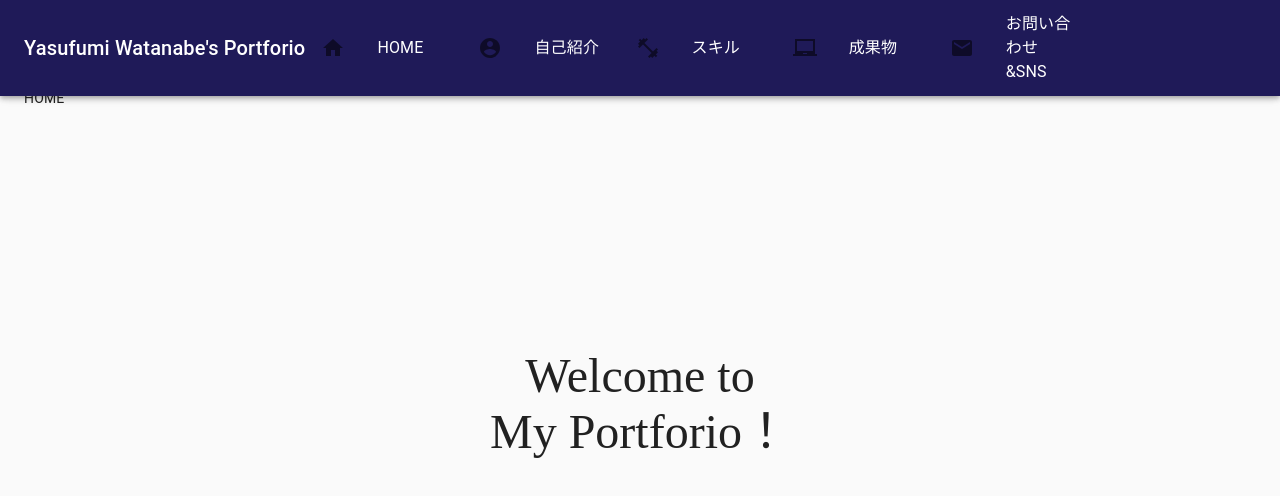
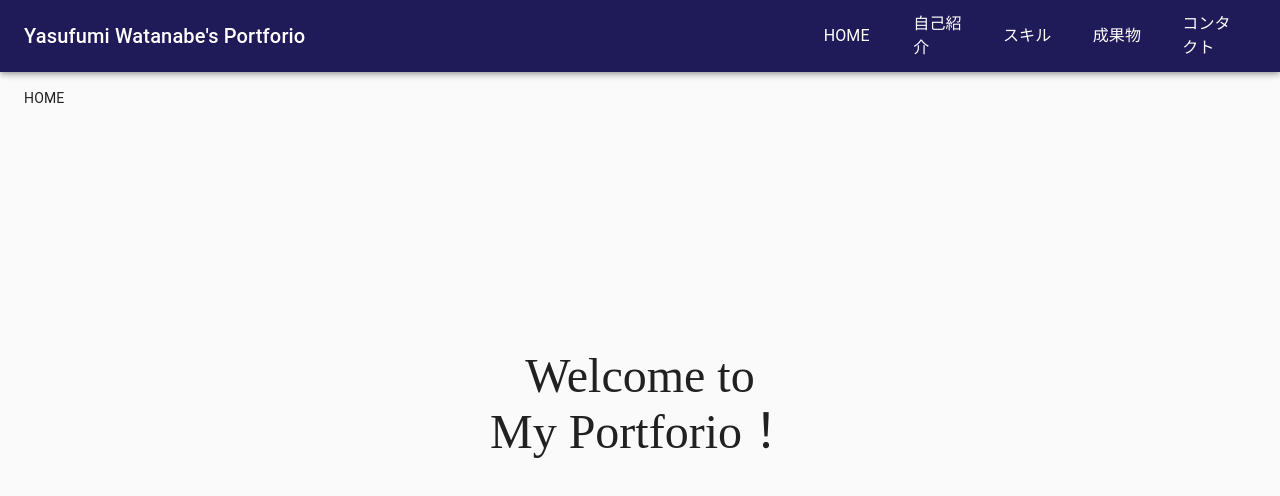
Before and after one commit to yasuyasu-w/myportforio2, a React (Create React App) app: page / in a window 1280 px wide. Shown: the top 496 px of the page. Built offline with nearby package versions, Linux system fonts and the light colour scheme.

Commit message:
AppBarのアイコンを消えるようにし、右寄せにした

```diff
--- a/package.json
+++ b/package.json
@@ -12,6 +12,7 @@
     "@types/node": "^12.12.53",
     "@types/react": "^16.9.44",
     "@types/react-dom": "^16.9.8",
+    "classnames": "^2.2.6",
     "react": "^16.13.1",
     "react-dom": "^16.13.1",
     "react-router-dom": "^5.2.0",
--- a/src/Bar/AppBars.tsx
+++ b/src/Bar/AppBars.tsx
@@ -46,6 +46,7 @@ const useStyles = makeStyles((theme: Theme) =>
     },
     menuIcon:{
       display:'flex',
+      margin: '0 0 0 auto',
       '@media (max-width: 600px)': {
           display: 'none'
         }
@@ -85,7 +86,7 @@ const AppBars=({open,setOpen})=>{
           </Typography>
 
           <div className={classes.menuIcon} >
-          <AllIcon />
+          <AllIcon hideIcon={classes.hide} />
           </div>
         </Toolbar>
       </AppBar>
--- a/src/Bar/Drawers.tsx
+++ b/src/Bar/Drawers.tsx
@@ -91,11 +91,6 @@ const Drawers=({open,setOpen})=>{
         </div>
         <Divider />
           <List>
-          {/*<HomepageIcon PushAndClose={PushAndClose}  />
-          <ProfileIcon PushAndClose={PushAndClose}  />
-          <SkillsIcon PushAndClose={PushAndClose}  />
-          <ProductIcon PushAndClose={PushAndClose}  />
-          <ContactIcon PushAndClose={PushAndClose}  />*/}
           <AllIcon handleDrawerClose={handleDrawerClose} />
         </List>
           </Drawer>
--- a/src/Bar/MenuIcons/AllIcon.tsx
+++ b/src/Bar/MenuIcons/AllIcon.tsx
@@ -8,11 +8,8 @@ import {useHistory} from 'react-router-dom'
 
 
 
-//type Props={
-//    handleDrawerClose:()=>void
-//}
+
 const AllIcon=(props)=>{
-//const AllIcon:React.FC<Props>=(props)=>{
     const history=useHistory()
 
     const PushAndClose=(path:string)=>{
@@ -24,11 +21,11 @@ const AllIcon=(props)=>{
 
        return(
        <>
-         <HomepageIcon PushAndClose={PushAndClose}  />
-          <ProfileIcon PushAndClose={PushAndClose} />
-          <SkillsIcon PushAndClose={PushAndClose} />
-          <ProductIcon PushAndClose={PushAndClose} />
-          <ContactIcon PushAndClose={PushAndClose} />
+         <HomepageIcon PushAndClose={PushAndClose} hideIcon={props.hideIcon}  />
+          <ProfileIcon PushAndClose={PushAndClose} hideIcon={props.hideIcon}  />
+          <SkillsIcon PushAndClose={PushAndClose} hideIcon={props.hideIcon}  />
+          <ProductIcon PushAndClose={PushAndClose} hideIcon={props.hideIcon}  />
+          <ContactIcon PushAndClose={PushAndClose} hideIcon={props.hideIcon}  />
       </>
        )
 }
--- a/src/Bar/MenuIcons/ContactIcon.tsx
+++ b/src/Bar/MenuIcons/ContactIcon.tsx
@@ -4,12 +4,14 @@ import ListItemIcon from '@material-ui/core/ListItemIcon';
 import ListItemText from '@material-ui/core/ListItemText';
 import MailIcon from '@material-ui/icons/Mail';
 
-const ContactIcon=({PushAndClose})=>{
+const ContactIcon=(props)=>{
 
     return (
-        <ListItem button key={'お問い合わせ'} onClick={()=>PushAndClose('/contact')} >
-              <ListItemIcon><MailIcon /></ListItemIcon>
-              <ListItemText primary='お問い合わせ&SNS' />
+        <ListItem button key={'お問い合わせ'} onClick={()=>props.PushAndClose('/contact')} >
+              <ListItemIcon className={props.hideIcon ? props.hideIcon:''} >
+                  <MailIcon />
+              </ListItemIcon>
+              <ListItemText primary='コンタクト' />
         </ListItem>
     )
 }
--- a/src/Bar/MenuIcons/HomePageIcon.tsx
+++ b/src/Bar/MenuIcons/HomePageIcon.tsx
@@ -7,11 +7,13 @@ import HomeIcon from '@material-ui/icons/Home';
 
 
 
-const HomePageIcon=({PushAndClose})=>{
+const HomePageIcon=(props)=>{
 
     return (
-        <ListItem button key={'HOME'} onClick={()=>PushAndClose('/')} >
-              <ListItemIcon><HomeIcon /></ListItemIcon>
+        <ListItem button key={'HOME'} onClick={()=>props.PushAndClose('/')} >
+              <ListItemIcon className={props.hideIcon ? props.hideIcon:''} >
+                  <HomeIcon />
+              </ListItemIcon>
               <ListItemText primary='HOME' />
         </ListItem>
     )
--- a/src/Bar/MenuIcons/ProductIcon.tsx
+++ b/src/Bar/MenuIcons/ProductIcon.tsx
@@ -4,11 +4,13 @@ import ListItemIcon from '@material-ui/core/ListItemIcon';
 import ListItemText from '@material-ui/core/ListItemText';
 import LaptopChromebookIcon from '@material-ui/icons/LaptopChromebook';
 
-const ProductIcon=({PushAndClose})=>{
+const ProductIcon=(props)=>{
 
     return (
-        <ListItem button key={'成果物'} onClick={()=>PushAndClose('/product')} >
-              <ListItemIcon><LaptopChromebookIcon /></ListItemIcon>
+        <ListItem button key={'成果物'} onClick={()=>props.PushAndClose('/product')} >
+              <ListItemIcon className={props.hideIcon ? props.hideIcon:''} >
+                  <LaptopChromebookIcon />
+              </ListItemIcon>
               <ListItemText primary='成果物' />
         </ListItem>
     )
--- a/src/Bar/MenuIcons/ProfileIcon.tsx
+++ b/src/Bar/MenuIcons/ProfileIcon.tsx
@@ -6,11 +6,13 @@ import AccountCircleIcon from '@material-ui/icons/AccountCircle';
 
 
 
-const ProfileIcon=({PushAndClose})=>{
+const ProfileIcon=(props)=>{
 
     return (
-        <ListItem button key={'自己紹介'} onClick={()=>PushAndClose('/profile')} >
-              <ListItemIcon><AccountCircleIcon /></ListItemIcon>
+        <ListItem button key={'自己紹介'} onClick={()=>props.PushAndClose('/profile')} >
+              <ListItemIcon className={props.hideIcon ? props.hideIcon:''} >
+                  <AccountCircleIcon />
+              </ListItemIcon>
               <ListItemText primary='自己紹介' />
         </ListItem>
     )
--- a/src/Bar/MenuIcons/SkillsIcon.tsx
+++ b/src/Bar/MenuIcons/SkillsIcon.tsx
@@ -5,11 +5,13 @@ import ListItemText from '@material-ui/core/ListItemText';
 import FitnessCenterIcon from '@material-ui/icons/FitnessCenter'
 
 
-const SkillsIcon=({PushAndClose})=>{
+const SkillsIcon=(props)=>{
 
     return (
-        <ListItem button key={'スキル'} onClick={()=>PushAndClose('/skill')} >
-              <ListItemIcon><FitnessCenterIcon /></ListItemIcon>
+        <ListItem button key={'スキル'} onClick={()=>props.PushAndClose('/skill')} >
+              <ListItemIcon className={props.hideIcon ? props.hideIcon:''} >
+                  <FitnessCenterIcon />
+              </ListItemIcon>
               <ListItemText primary='スキル' />
         </ListItem>
     )
```
Also changed, not shown: 1 other file (tests, documents, lock files or other folders).
